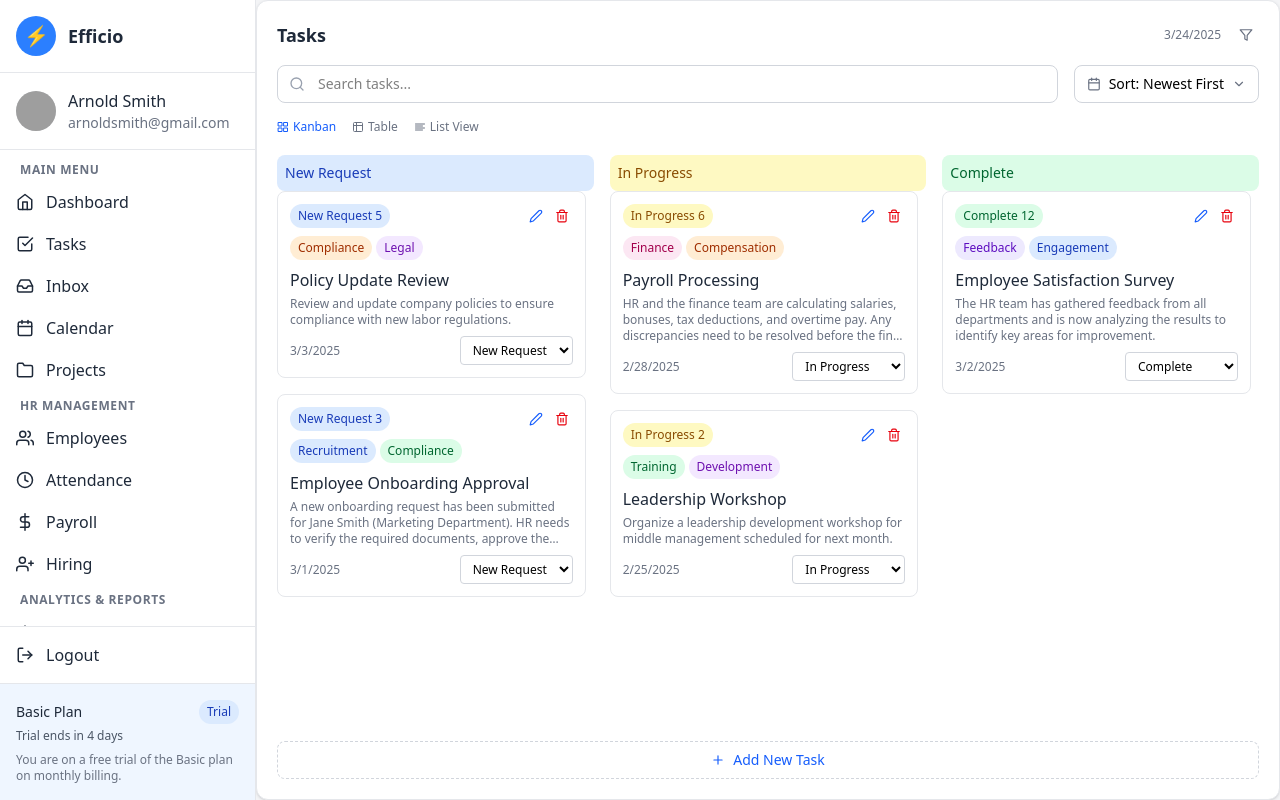
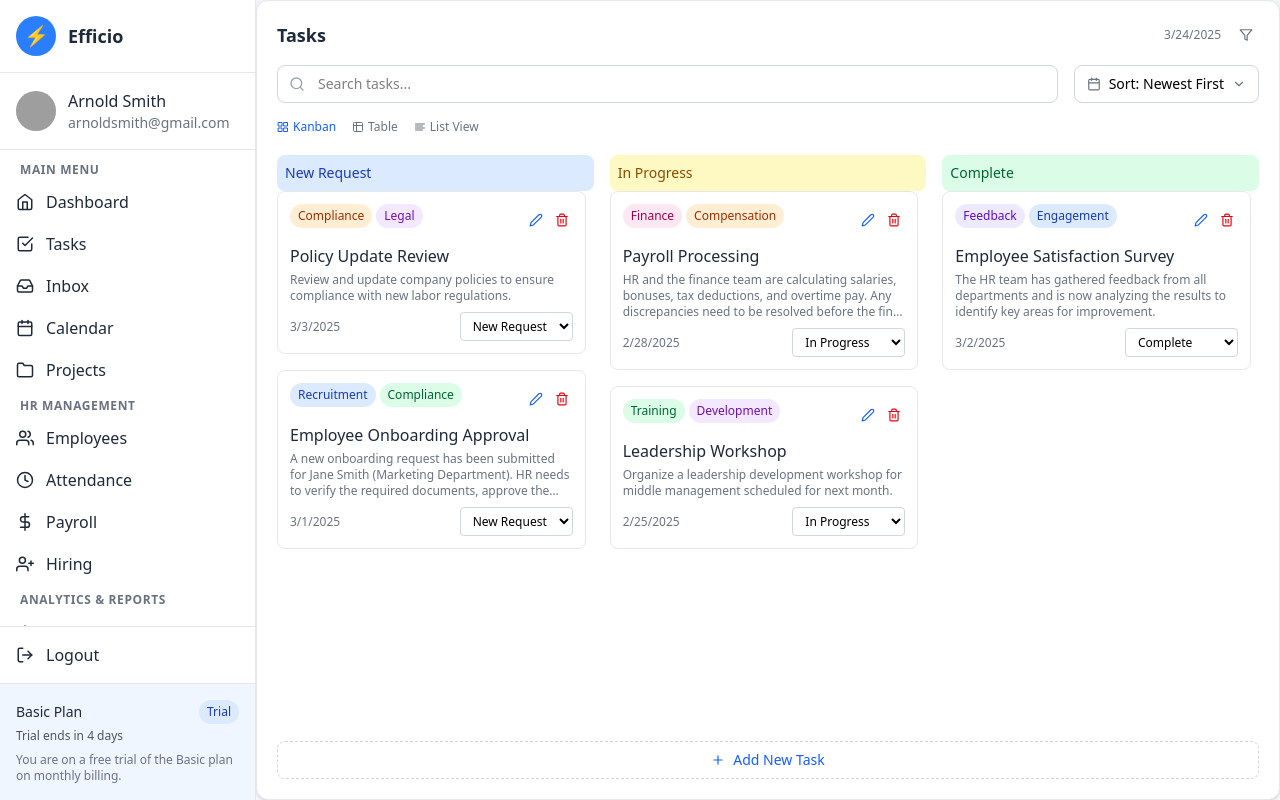
Before and after one commit to Himanshu-coder007/HR-Dashboard-UI, a React (Vite) app: page /tasks in a window 1280 px wide. Built offline with nearby package versions, Linux system fonts and the light colour scheme; grey boxes are pictures that could not be loaded.

Commit message:
Task updated

```diff
--- a/src/components/Task.jsx
+++ b/src/components/Task.jsx
@@ -372,7 +372,7 @@ const TaskCard = ({ task, onEdit, onDelete, onStatusChange, statusColumns }) =>
           task.status === "In Progress" ? "bg-yellow-100 text-yellow-800" :
           "bg-green-100 text-green-800"
         }`}>
-          {task.status} {task.count}
+          {task.status}
         </div>
         <div className="flex gap-1">
           <button
--- a/src/pages/Task.jsx
+++ b/src/pages/Task.jsx
@@ -626,31 +626,6 @@ const TaskCard = ({ task, onEdit, onDelete, onStatusChange, statusColumns }) =>
   return (
     <>
       <div className="flex items-center justify-between mb-2">
-        <div className={`text-xs font-medium px-2 py-1 rounded-full ${
-          task.status === "New Request" ? "bg-blue-100 text-blue-800" :
-          task.status === "In Progress" ? "bg-yellow-100 text-yellow-800" :
-          "bg-green-100 text-green-800"
-        }`}>
-          {task.status} {task.count}
-        </div>
-        <div className="flex space-x-1">
-          <button
-            onClick={() => onEdit(task)}
-            className="text-blue-600 hover:text-blue-800 p-1 rounded-full hover:bg-blue-100"
-            title="Edit"
-          >
-            <FiEdit2 size={14} />
-          </button>
-          <button
-            onClick={() => onDelete(task.id)}
-            className="text-red-600 hover:text-red-800 p-1 rounded-full hover:bg-red-100"
-            title="Delete"
-          >
-            <FiTrash2 size={14} />
-          </button>
-        </div>
-      </div>
-
       <div className="flex justify-between items-start mb-2">
         <div className="flex gap-1">
           <span className={`text-xs font-medium px-2 py-1 rounded-full ${
@@ -677,6 +652,25 @@ const TaskCard = ({ task, onEdit, onDelete, onStatusChange, statusColumns }) =>
           ))}
         </div>
       </div>
+        <div className="flex space-x-1">
+          <button
+            onClick={() => onEdit(task)}
+            className="text-blue-600 hover:text-blue-800 p-1 rounded-full hover:bg-blue-100"
+            title="Edit"
+          >
+            <FiEdit2 size={14} />
+          </button>
+          <button
+            onClick={() => onDelete(task.id)}
+            className="text-red-600 hover:text-red-800 p-1 rounded-full hover:bg-red-100"
+            title="Delete"
+          >
+            <FiTrash2 size={14} />
+          </button>
+        </div>
+      </div>
+
+
       <h3 className="font-medium text-gray-800 mb-1">{task.title}</h3>
       <p className="text-xs text-gray-500 mb-2 line-clamp-3">{task.description}</p>
       <div className="flex justify-between items-center">
```
